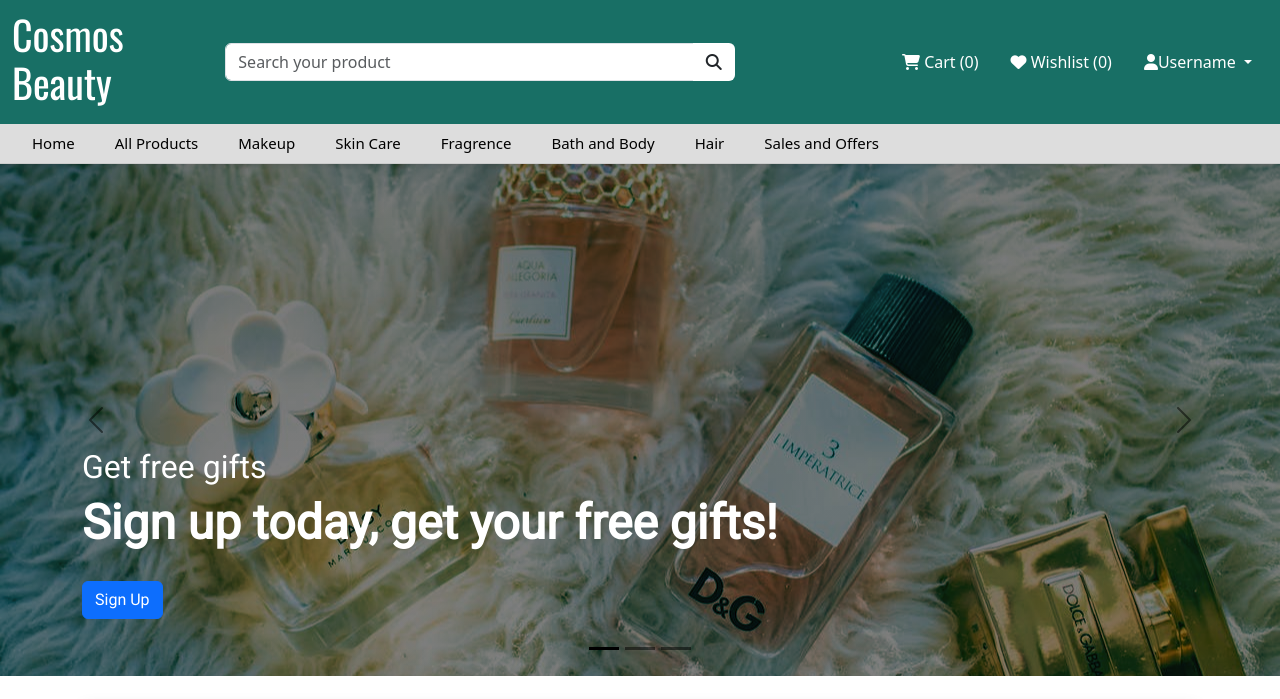
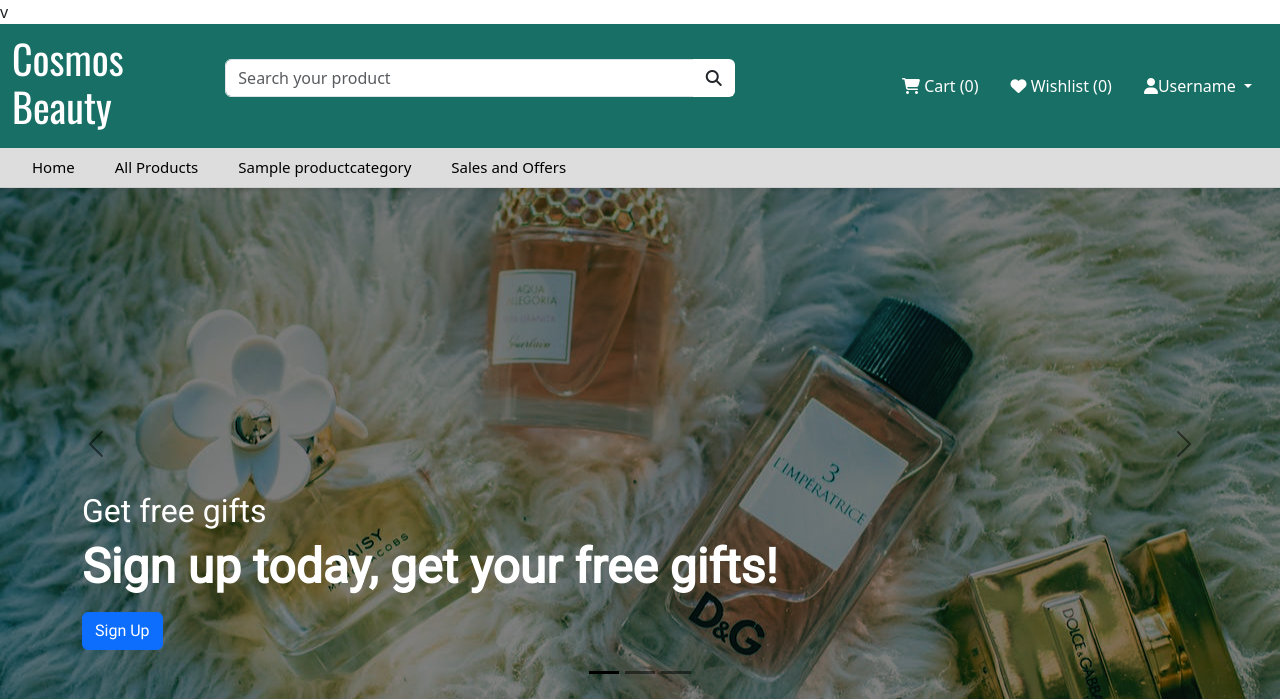
Before and after one commit to MBilalQureshi/Cosmos-beauty-pp4, a Django app: page / in a window 1280 px wide. Shown: the top 699 px of the page. Run offline with Django 4.2, Linux system fonts and the light colour scheme; tables that the repository leaves empty hold one stand-in row (values such as "Sample post"); some libraries are stand-ins or nearby versions.

Commit message:
Add custom template to get product categories and fix view

```diff
--- a/ecommerce/models.py
+++ b/ecommerce/models.py
@@ -134,6 +134,10 @@ class ConfirmedOrderDetail(models.Model):
         (3, 'DPD')
     ]
     user_info = models.ForeignKey(User, on_delete=models.PROTECT, related_name="user_confirmed_order")
+    product_info = models.ForeignKey(Product, on_delete=models.PROTECT, related_name="user_bought_product")
+    # shipment_info = models.ForeignKey(Product, on_delete=models.PROTECT, related_name="user_shipment_info")
+    # quantity = models.PositiveIntegerField(default=1, null=False)
+    # same_order_value =
     total = models.DecimalField(max_digits=6, decimal_places=2)
     shipment_via = models.IntegerField(choices=SHIPMENT_VIA, default=0)
     # user_payment = models.OneToOneField(UserPayment, on_delete=models.PROTECT, related_name="user_payment_method")
--- /dev/null
+++ b/ecommerce/templatetags/menu_products.py
@@ -0,0 +1,11 @@
+import datetime
+from django import template
+from ecommerce.models import ProductCategories
+
+
+register = template.Library()
+
+@register.inclusion_tag("menu_products.html")
+def show_products_menu():
+    categories = ProductCategories.objects.all()
+    return {"categories": categories}
--- a/ecommerce/urls.py
+++ b/ecommerce/urls.py
@@ -5,19 +5,20 @@ from django.contrib.auth.decorators import login_required
 # app_name = 'products'
 urlpatterns = [
     path('', views.Home.as_view(), name='home'),
+    path('products/<str:category>', views.ProductsCategory.as_view(), name='products_category'),
     path('products/', views.Products.as_view(), name='products'),
-    path('makeup/', views.Makeup.as_view(), name='makeup'),
-    path('skincare/', views.SkinCare.as_view(), name='skincare'),
-    path('fragrence/', views.Fragrence.as_view(), name='fragrence'),
-    path('bathandbody/', views.BathAndbody.as_view(), name='bathandbody'),
-    path('hair/', views.Hair.as_view(), name='hair'),
+    # path('makeup/', views.Makeup.as_view(), name='makeup'),
+    # path('skincare/', views.SkinCare.as_view(), name='skincare'),
+    # path('fragrence/', views.Fragrence.as_view(), name='fragrence'),
+    # path('bathandbody/', views.BathAndbody.as_view(), name='bathandbody'),
+    # path('hair/', views.Hair.as_view(), name='hair'),
     path('specialoffers/', views.SpecialOffers.as_view(), name='specialoffers'),
     path('wishlist/', views.wishlist, name='wishlist'),
     path('add-to-wishlist/', views.AddToWishlist.as_view(), name='addtowishlist'),
     path('cart/', views.cart, name='cart'),
     path('add-to-cart/', views.AddToCart.as_view(), name='addtocart'),
     path('checkout/', login_required(views.Checkout.as_view()), name='checkout'),
-    path('order-complete/', views.OrderComplete.as_view(), name='order_complete'),
+    # path('order-complete/', views.OrderComplete.as_view(), name='order_complete'),
     path('<slug:slug>/', views.ProductDetail.as_view(), name='product_detail'),
 
 ]
--- a/ecommerce/views.py
+++ b/ecommerce/views.py
@@ -27,34 +27,21 @@ class Products (generic.ListView):
     paginate_by = 5
 
 
-class Makeup (generic.ListView):
-    queryset = Product.objects.filter(available=True).filter(stock__gt=0).filter(product_category=2).order_by('-created_on')
+class ProductsCategory (generic.ListView):
+    """
+    Fetch products data from database and display on
+    products.html
+    """
+    # TASK: CHECK IF DICOUNT EXIST OR NOT
+    queryset = Product.objects.filter(available=True).filter(stock__gt=0).order_by('-created_on')
     template_name = 'products.html'
     paginate_by = 12
 
-
-class SkinCare (generic.ListView):
-    queryset = Product.objects.filter(available=True).filter(stock__gt=0).filter(product_category=4).order_by('-created_on')
-    template_name = 'products.html'
-    paginate_by = 12
-
-
-class Hair (generic.ListView):
-    queryset = Product.objects.filter(available=True).filter(stock__gt=0).filter(product_category=3).order_by('-created_on')
-    template_name = 'products.html'
-    paginate_by = 12
-
-
-class Fragrence (generic.ListView):
-    queryset = Product.objects.filter(available=True).filter(stock__gt=0).filter(product_category=5).order_by('-created_on')
-    template_name = 'products.html'
-    paginate_by = 12
-
-
-class BathAndbody (generic.ListView):
-    queryset = Product.objects.filter(available=True).filter(stock__gt=0).filter(product_category=6).order_by('-created_on')
-    template_name = 'products.html'
-    paginate_by = 12
+    def get_context_data(self, **kwargs):
+        category_param = self.kwargs.get("category")
+        category = ProductCategories.objects.get(category_name=category_param)
+        products =  Product.objects.filter(product_category=category).filter(available=True).filter(stock__gt=0).order_by('-created_on')
+        return {'product_list': products}
 
 
 class SpecialOffers (generic.ListView):
@@ -238,11 +225,16 @@ class Checkout(View):
                     fetch_user = form.save(commit=False)
                     fetch_user.user = request.user
                     form.save()
-                else:
-                    print('invalid form')
+
 
             # form = ShipmentDetailForm()
             # check if current user address, name, email exist show them in box and ask if need to edit also shipping method
+            # cart = request.session.get(settings.CART_SESSION_ID)
+            # request.session.cart = cart
+            for key,value in request.session.get('cart').items():
+            # print("135", request.session.get('cart').items())
+                print(f'Key: {key}, Value: {value}')
+
 
         return render(
             request,
@@ -252,15 +244,22 @@ class Checkout(View):
             },
         )
 
-class OrderComplete (View):
-    def post(self,request):
-        # get session values and send to db
-        # clear session
-        queryset = Product.objects.filter(available=True).filter(stock__gt=0).order_by('-created_on')
-        return render(
-            request,
-            "order_complete.html",
-            {
-                'queryset': queryset,
-            },
-        )
+# class OrderComplete (View):
+#     def get(self,request):
+#         # get session values and send to db of current user
+#         # clear session
+#         queryset = Product.objects.filter(available=True).filter(stock__gt=0).order_by('-created_on')
+#         print('here')
+#         cart = request.session.get(settings.CART_SESSION_ID)
+#         request.session.cart = cart
+#         for key,value in request.session.get('cart').items():
+#             # print("135", request.session.get('cart').items())
+#             total += value['prod_total']
+#             print(f'Key: {key}, Value: {value}')
+#         return render(
+#             request,
+#             "order_compflete.html",
+#             {
+#                 'queryset': queryset,
+#             },
+#         )
--- a/templates/base.html
+++ b/templates/base.html
@@ -1,5 +1,5 @@
 {% load static %}
-
+{% load menu_products %}v
 <!DOCTYPE html>
 <html lang="en">
 <head>
@@ -88,21 +88,7 @@
                         <li class="nav-item">
                             <a class="nav-link" href="{% url 'products' %}">All Products</a>
                         </li>
-                        <li class="nav-item">
-                            <a class="nav-link" href="{% url 'makeup' %}">Makeup</a>
-                        </li>
-                        <li class="nav-item">
-                            <a class="nav-link" href="{% url 'skincare' %}">Skin Care</a>
-                        </li>
-                        <li class="nav-item">
-                            <a class="nav-link" href="{% url 'fragrence' %}">Fragrence</a>
-                        </li>
-                        <li class="nav-item">
-                            <a class="nav-link" href="{% url 'bathandbody' %}">Bath and Body</a>
-                        </li>
-                        <li class="nav-item">
-                            <a class="nav-link" href="{% url 'hair' %}">Hair</a>
-                        </li>
+                        {% show_products_menu %}
                         <li class="nav-item">
                             <a class="nav-link" href="{% url 'specialoffers' %}">Sales and Offers</a>
                         </li>
--- /dev/null
+++ b/templates/menu_products.html
@@ -0,0 +1,5 @@
+{% for category_item in categories %}
+    <li class="nav-item">
+        <a class="nav-link" href="{% url 'products_category' category=category_item.category_name %}">{{category_item.category_name}}</a>
+    </li>
+{% endfor %}
```
Also changed, not shown: ecommerce/templatetags/__init__.py (added).
